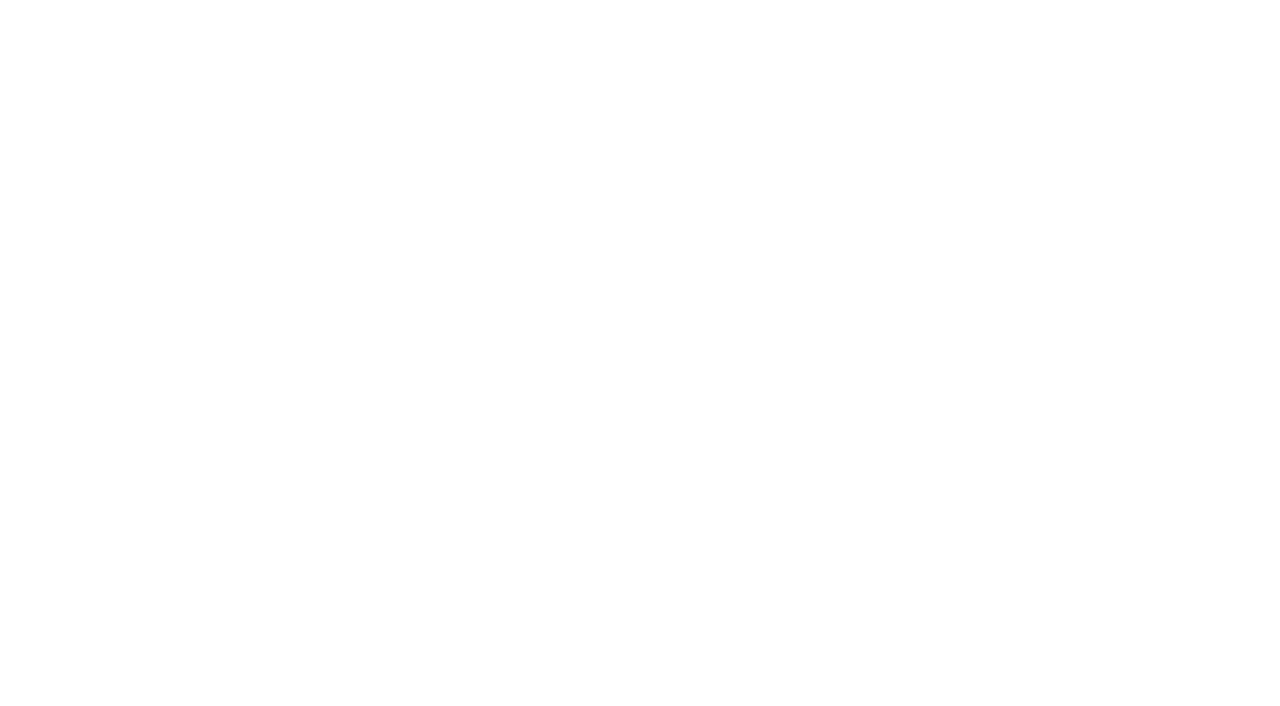
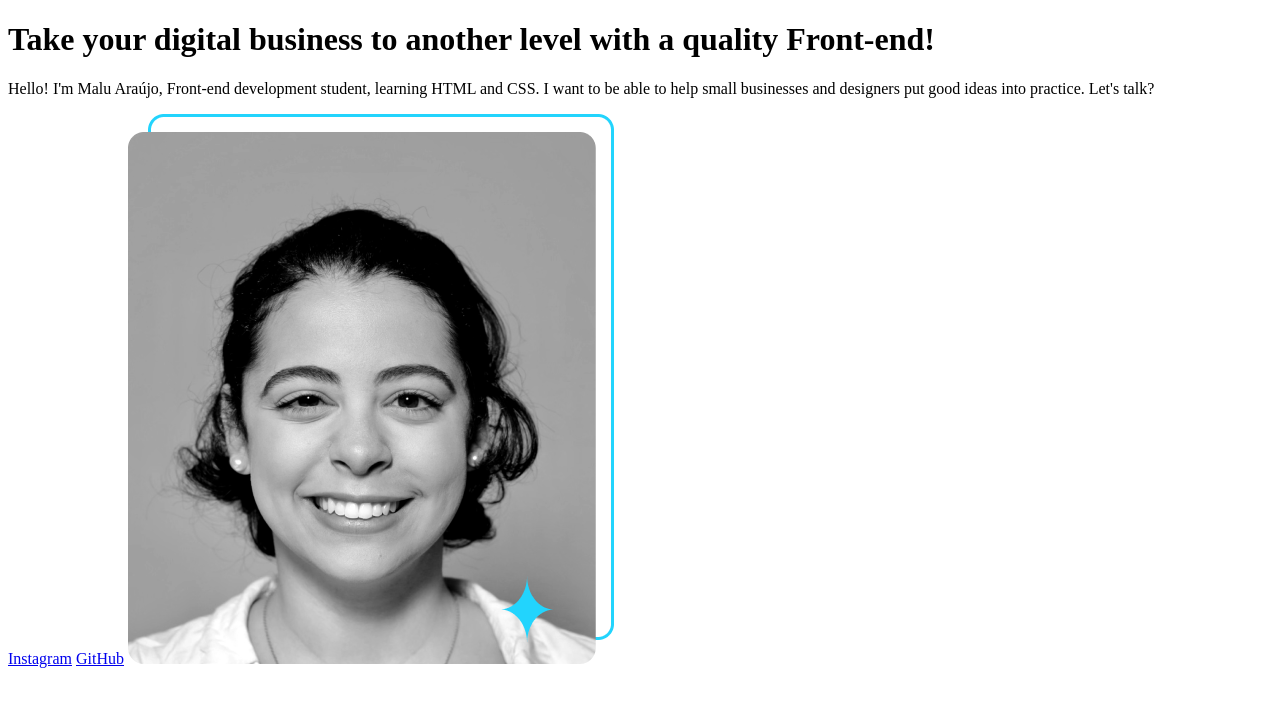
Before and after one commit to maluojuara/alura_html_css, a plain HTML site: page ex02/index.html in a window 1280 px wide. Drawn offline with Linux system fonts and the light colour scheme.

Commit message:
17.02.2024

```diff
--- a/ex02/index.html
+++ b/ex02/index.html
@@ -1,5 +1,6 @@
 <!-- The goal of this exercise is create the HTML code in order to reproduce this Figma page (in this moment, whithout CSS):
-https://www.figma.com/file/dRdkkewTSz9Xu1TXoQkW0u/Portfolio---Curso-1?type=design&node-id=0-1&mode=design&t=PD91mX6WMbIt2QJi-0 -->
+https://www.figma.com/file/dRdkkewTSz9Xu1TXoQkW0u/Portfolio---Curso-1?type=design&node-id=0-1&mode=design&t=PD91mX6WMbIt2QJi-0
+I changed the text and image to translate to english and to fill with my own information. -->
 
 <!DOCTYPE html>
 <html lang="en">
@@ -10,7 +11,17 @@ https://www.figma.com/file/dRdkkewTSz9Xu1TXoQkW0u/Portfolio---Curso-1?type=desig
 </head>
 <body>
     <header></header>
-    <main></main>
+    <main>
+        <h1>Take your digital business to another level
+        <strong>with a quality Front-end!</strong></h1>
+        <p>Hello! I'm Malu Araújo, Front-end development
+            student, learning HTML and CSS. I want to be
+            able to help small businesses and designers
+            put good ideas into practice. Let's talk?</p>
+        <a href="https://instagram.com/maluojuara">Instagram</a>
+        <a href="https://github.com/maluojuara">GitHub</a>
+        <img src="image.png" alt="Malu Araújo picture">
+    </main>
     <footer></footer>
 </body>
 </html>
```
Also changed, not shown: ex02/image.png (added), 1 other file.
